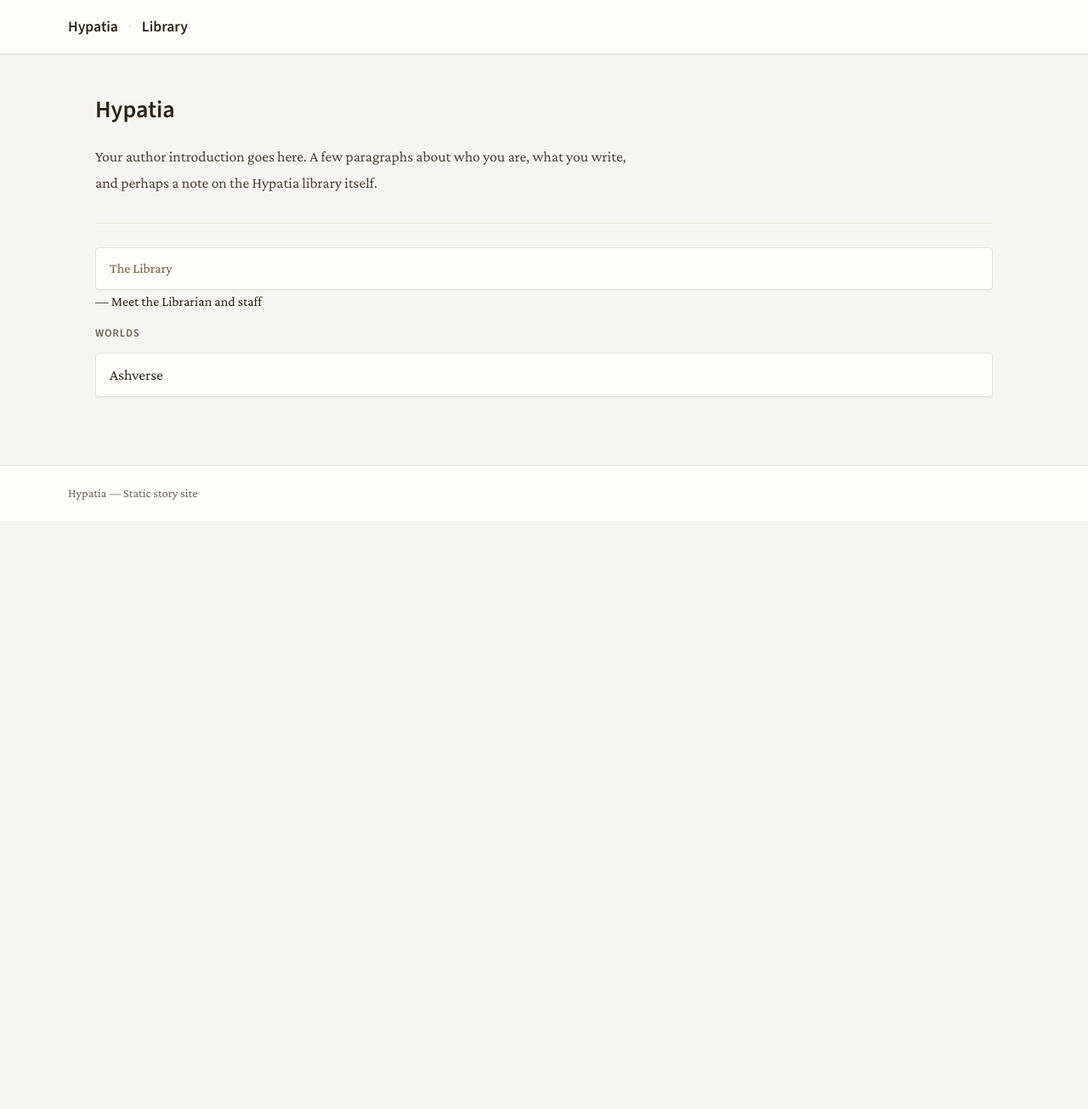
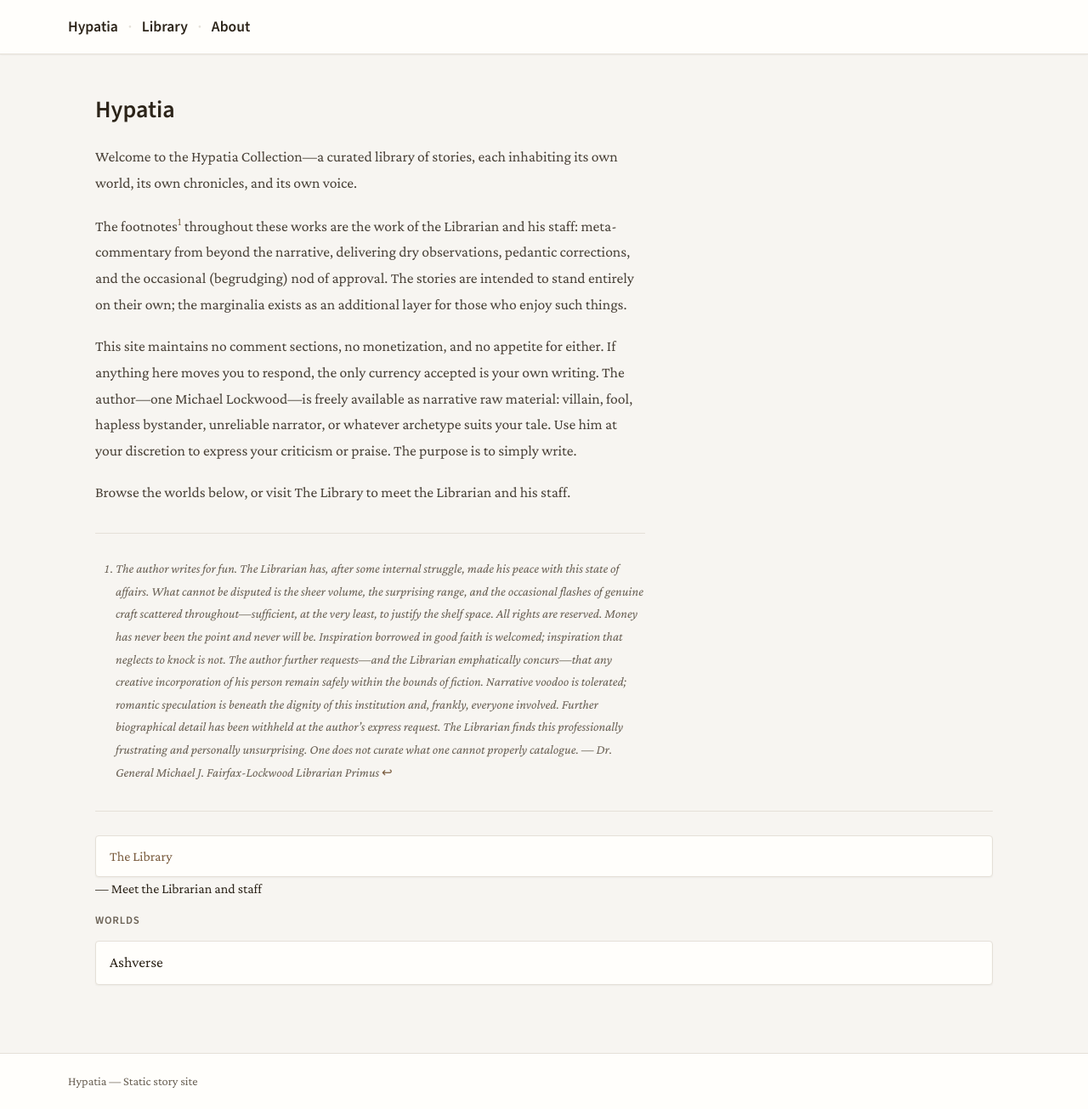
Before and after one commit to Lochnivar/hypatia, a Jekyll site: the page built from index.md, in a window 1280 px wide. Shown: the whole page at 85% size. Built offline with Jekyll 4.4.1, drawn with Linux system fonts in a browser that asks for light colours; before the commit the page ends 900 px from its top, so only the background shows below that.

Commit message:
Updated the bio and introl

```diff
--- a/_data/author.yml
+++ b/_data/author.yml
@@ -1,4 +1,4 @@
-# Author introduction - rendered on main index page
+# Author bio - rendered on /about/ page
 # Replace with your bio
 bio: |
   Your author introduction goes here. A few paragraphs about who you are,
--- /dev/null
+++ b/_data/library.yml
@@ -0,0 +1,12 @@
+# Library introduction - rendered on main index page
+# Introduce the Hypatia collection and what readers will find here
+intro: |
+  Welcome to the Hypatia Collection—a curated library of stories, each inhabiting its own world, its own chronicles, and its own voice.
+
+  The footnotes[^1] throughout these works are the work of the Librarian and his staff: meta-commentary from beyond the narrative, delivering dry observations, pedantic corrections, and the occasional (begrudging) nod of approval. The stories are intended to stand entirely on their own; the marginalia exists as an additional layer for those who enjoy such things.
+
+  This site maintains no comment sections, no monetization, and no appetite for either. If anything here moves you to respond, the only currency accepted is your own writing. The author—one Michael Lockwood—is freely available as narrative raw material: villain, fool, hapless bystander, unreliable narrator, or whatever archetype suits your tale. Use him at your discretion to express your criticism or praise.  The purpose is to simply write.
+
+  Browse the worlds below, or visit The Library to meet the Librarian and his staff.
+
+  [^1]: *The author writes for fun. The Librarian has, after some internal struggle, made his peace with this state of affairs. What cannot be disputed is the sheer volume, the surprising range, and the occasional flashes of genuine craft scattered throughout—sufficient, at the very least, to justify the shelf space.  All rights are reserved. Money has never been the point and never will be. Inspiration borrowed in good faith is welcomed; inspiration that neglects to knock is not. The author further requests—and the Librarian emphatically concurs—that any creative incorporation of his person remain safely within the bounds of fiction. Narrative voodoo is tolerated; romantic speculation is beneath the dignity of this institution and, frankly, everyone involved.  Further biographical detail has been withheld at the author's express request. The Librarian finds this professionally frustrating and personally unsurprising. One does not curate what one cannot properly catalogue. — Dr. General Michael J. Fairfax-Lockwood Librarian Primus*
--- a/_layouts/default.html
+++ b/_layouts/default.html
@@ -15,6 +15,8 @@
       <a href="{{ '/' | relative_url }}">{{ site.title }}</a>
       <span class="nav-sep">·</span>
       <a href="{{ '/library/mjfl/' | relative_url }}">Library</a>
+      <span class="nav-sep">·</span>
+      <a href="{{ '/about/' | relative_url }}">About</a>
     </nav>
   </header>
   <main class="site-main">
--- a/_layouts/index.html
+++ b/_layouts/index.html
@@ -6,8 +6,8 @@ layout: default
   <header class="page-header">
     <h1>{{ site.title }}</h1>
   </header>
-  <div class="author-intro page-content">
-    {{ site.data.author.bio | markdownify }}
+  <div class="library-intro page-content">
+    {{ site.data.library.intro | markdownify }}
   </div>
   <nav class="world-list">
     <p><a href="{{ '/library/mjfl/' | relative_url }}">The Library</a> — Meet the Librarian and staff</p>
--- a/assets/css/main.css
+++ b/assets/css/main.css
@@ -82,13 +82,17 @@ body {
 /* Prose */
 .page-content,
 .page-body,
-.author-intro {
+.author-intro,
+.library-intro,
+.author-bio {
   max-width: var(--max-width);
 }
 
 .page-content p,
 .page-body p,
-.author-intro p {
+.author-intro p,
+.library-intro p,
+.author-bio p {
   margin: 0 0 1.15rem 0;
 }
 
@@ -99,7 +103,9 @@ body {
 
 .page-content h1,
 .page-body h1,
-.author-intro h1 {
+.author-intro h1,
+.library-intro h1,
+.author-bio h1 {
   font-family: var(--font-heading);
   font-size: 1.35rem;
   font-weight: 600;
@@ -109,7 +115,9 @@ body {
 
 .page-content h2,
 .page-body h2,
-.author-intro h2 {
+.author-intro h2,
+.library-intro h2,
+.author-bio h2 {
   font-family: var(--font-heading);
   font-size: 1.15rem;
   font-weight: 600;
@@ -119,7 +127,9 @@ body {
 
 .page-content h3,
 .page-body h3,
-.author-intro h3 {
+.author-intro h3,
+.library-intro h3,
+.author-bio h3 {
   font-size: 1.05rem;
   font-weight: 600;
   margin: 1.25rem 0 0.5rem 0;
@@ -129,22 +139,30 @@ body {
 .page-content ul,
 .page-body ul,
 .author-intro ul,
+.library-intro ul,
+.author-bio ul,
 .page-content ol,
 .page-body ol,
-.author-intro ol {
+.author-intro ol,
+.library-intro ol,
+.author-bio ol {
   margin: 0 0 1.15rem 0;
   padding-left: 1.5rem;
 }
 
 .page-content li,
 .page-body li,
-.author-intro li {
+.author-intro li,
+.library-intro li,
+.author-bio li {
   margin: 0.25rem 0;
 }
 
 .page-content blockquote,
 .page-body blockquote,
-.author-intro blockquote {
+.author-intro blockquote,
+.library-intro blockquote,
+.author-bio blockquote {
   margin: 1.25rem 0;
   padding: 0.5rem 1rem;
   border-left: 4px solid var(--color-accent);
@@ -155,7 +173,9 @@ body {
 
 .page-content hr,
 .page-body hr,
-.author-intro hr {
+.author-intro hr,
+.library-intro hr,
+.author-bio hr {
   border: none;
   border-top: 1px solid var(--color-border);
   margin: 1.75rem 0;
@@ -163,13 +183,16 @@ body {
 
 .page-content a,
 .page-body a,
-.author-intro a {
+.author-intro a,
+.library-intro a,
+.author-bio a {
   color: var(--color-accent);
   text-decoration: none;
 }
 
 /* Index page */
-.index-page .author-intro {
+.index-page .author-intro,
+.index-page .library-intro {
   font-size: 1.1rem;
   color: var(--color-text-soft);
   margin-bottom: 1.5rem;
```
Also changed, not shown: _layouts/about.html (added, +12 -0 lines), about/index.md (added, +4 -0 lines).
